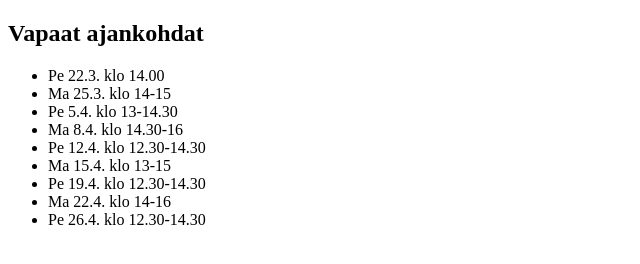
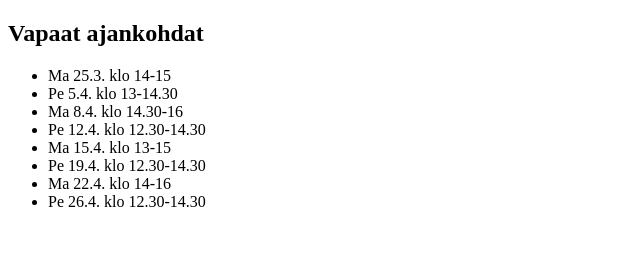
Before and after one commit to rainekk/ryo, a plain HTML site: page index.html in a window 1280 px wide. Shown: the whole page, without its empty margins (0-640 px from the left). Drawn offline with Linux system fonts and the light colour scheme.

Commit message:
Päivitetty vapaita ajankohtia.

```diff
--- a/index.html
+++ b/index.html
@@ -10,7 +10,6 @@
     <h2>Vapaat ajankohdat</h2>
 
     <ul>
-      <li>Pe 22.3. klo 14.00</li>
       <li>Ma 25.3. klo 14-15</li>
       <li>Pe 5.4. klo 13-14.30</li>
       <li>Ma 8.4. klo 14.30-16</li>
```
